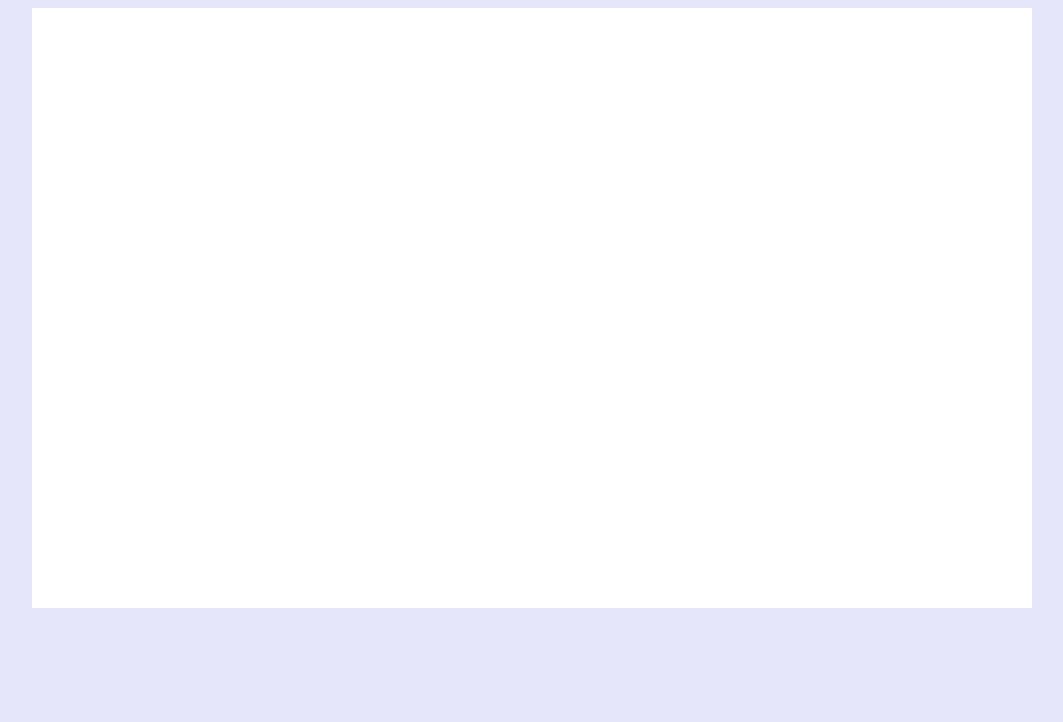
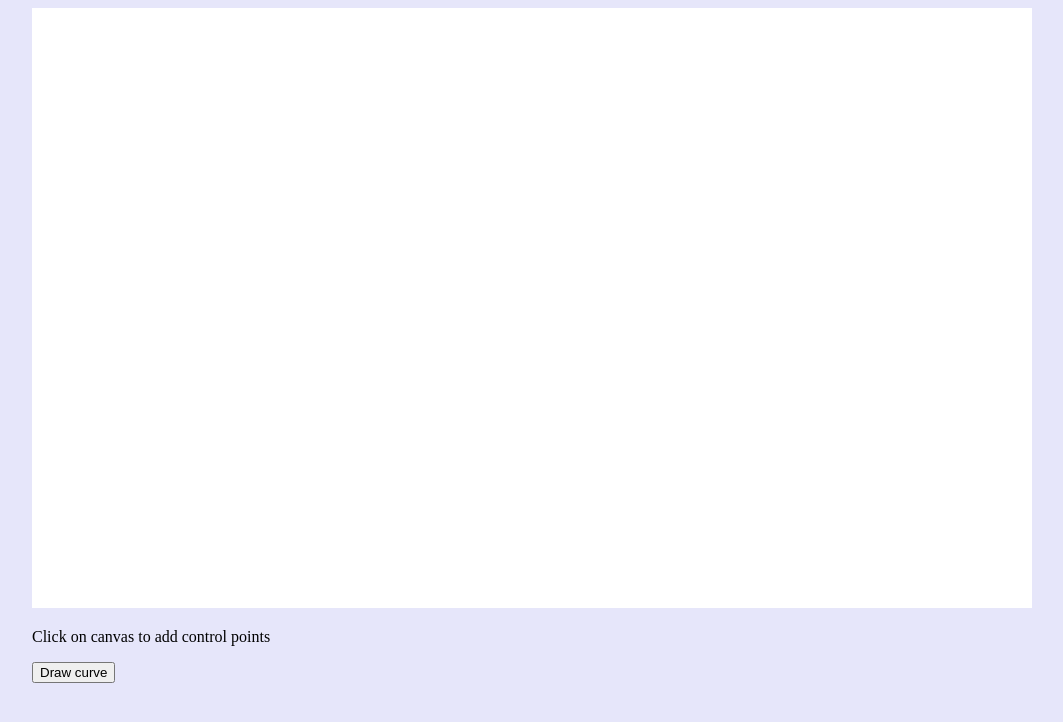
Before and after one commit to Robinseibold/CAGD, a plain HTML site: page Source/Index.html in a window 1280 px wide. Shown: the whole page, without its empty margins (108-1171 px from the left). Drawn offline with Linux system fonts and the light colour scheme.

Commit message:
Add describing text beneath canvas, and a "Draw curve" button

```diff
--- a/Source/Draw/Draw.js
+++ b/Source/Draw/Draw.js
@@ -13,7 +13,7 @@ function mouseClicked(event) {
         y : event.clientY - boundingRect.top
     };
 
-    document.getElementById("posText").innerHTML = "x: " + point.x + " y: " + point.y;
+    document.getElementById("posText").innerHTML = "Control point added at (" + point.x + ", " + point.y + ")";
     drawPoint(point);
 }
 
--- a/Source/Index.html
+++ b/Source/Index.html
@@ -14,7 +14,8 @@
     <body onload = "init()">
     <div id = "canvasHolder">
         <canvas id = "coordinateSystem" width = "1000" height= "600"> </canvas>
-        <p id = "posText"><p/>
+        <p id = "posText">Click on canvas to add control points<p/>
+        <button type = "button" onpress = "drawBezierCurve()">Draw curve</button>
     </div>
 
     </body>
```
